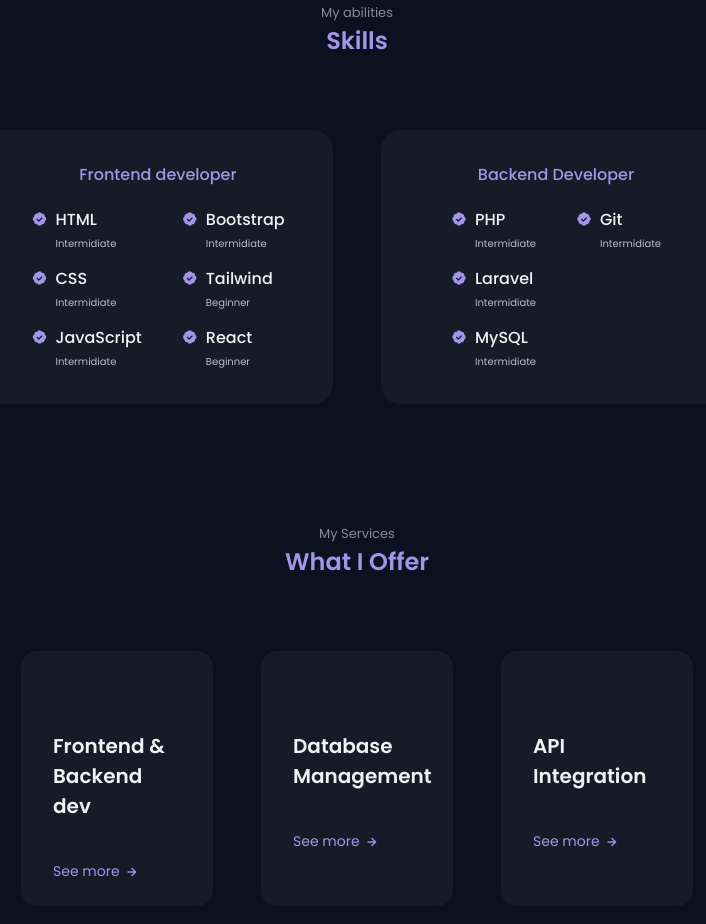
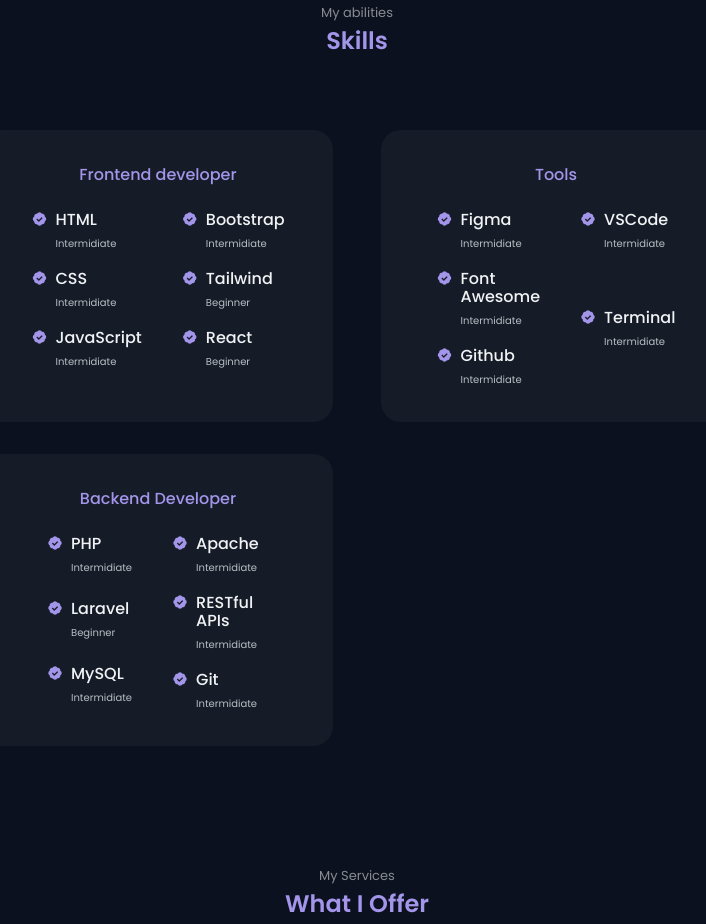
Before and after one commit to montaser-dev/Portfolio-Website, a plain HTML site: page index.html in a window 1280 px wide. Shown: the part 1586-2510 px from the top of the page, without its empty margins (283-989 px from the left). Drawn offline with nearby package versions, Linux system fonts and the light colour scheme.

Commit message:
Change Skills Section And Resume file

```diff
--- a/index.html
+++ b/index.html
@@ -82,7 +82,7 @@
                         </h3>
 
                         <div class="home__buttons">
-                            <a download="" href="assets/pdf/ABDALLAH EL MONTASER - CV.pdf" class="button button--ghost">
+                            <a download="" href="assets/pdf/Abdallah EL MONTASER - Resume.pdf" class="button button--ghost">
                                 Download CV
                             </a>
 
@@ -231,6 +231,73 @@
                     </div>
 
                     <div class="skills__content">
+                        <h3 class="skills__title">Tools</h3>
+
+                        <div class="skills__box">
+                            <div class="skills__group">
+                                <div class="skills__data">
+                                    <i class="bx bxs-badge-check"></i>
+
+                                    <div>
+                                        <h3 class="skills__name">Figma</h3>
+                                        <span class="skills__level">Intermidiate</span>
+                                    </div>
+                                </div>
+
+                                <div class="skills__data">
+                                    <i class="bx bxs-badge-check"></i>
+
+                                    <div>
+                                        <h3 class="skills__name">Font Awesome </h3>
+                                        <span class="skills__level">Intermidiate</span>
+                                    </div>
+                                </div>
+
+                                <div class="skills__data">
+                                    <i class="bx bxs-badge-check"></i>
+
+                                    <div>
+                                        <h3 class="skills__name">Github</h3>
+                                        <span class="skills__level">Intermidiate</span>
+                                    </div>
+                                </div>
+
+                            </div>
+
+                            <div class="skills__group">
+                                <div class="skills__data">
+                                    <i class="bx bxs-badge-check"></i>
+
+                                    <div>
+                                        <h3 class="skills__name">VSCode</h3>
+                                        <span class="skills__level">Intermidiate</span>
+                                    </div>
+                                </div>
+
+                                <div class="skills__data">
+                                    <i class="bx bxs-badge-check"></i>
+
+                                    <div>
+                                        <h3 class="skills__name">Terminal</h3>
+                                        <span class="skills__level">Intermidiate</span>
+                                    </div>
+                                </div>
+
+                                <!-- <div class="skills__data">
+                                    <i class="bx bxs-badge-check"></i>
+
+                                    <div>
+                                        <h3 class="skills__name">Git</h3>
+                                        <span class="skills__level">Intermidiate</span>
+                                    </div>
+                                </div> -->
+
+                            </div>
+
+                        </div>
+                    </div>
+
+                    <div class="skills__content">
                         <h3 class="skills__title">Backend Developer</h3>
 
                         <div class="skills__box">
@@ -249,7 +316,7 @@
 
                                     <div>
                                         <h3 class="skills__name">Laravel</h3>
-                                        <span class="skills__level">Intermidiate</span>
+                                        <span class="skills__level">Beginner</span>
                                     </div>
                                 </div>
 
@@ -265,23 +332,33 @@
                             </div>
 
                             <div class="skills__group">
-                                <!-- <div class="skills__data">
+                                <div class="skills__data">
                                     <i class="bx bxs-badge-check"></i>
 
                                     <div>
-                                        <h3 class="skills__name">SqlServer</h3>
+                                        <h3 class="skills__name">Apache</h3>
                                         <span class="skills__level">Intermidiate</span>
                                     </div>
-                                </div>-->
+                                </div>
 
                         <div class="skills__data">
                                     <i class="bx bxs-badge-check"></i>
 
                                     <div>
-                                        <h3 class="skills__name">Git</h3>
+                                        <h3 class="skills__name">RESTful APIs</h3>
                                         <span class="skills__level">Intermidiate</span>
                                     </div>
                                 </div>
+
+                        <div class="skills__data">
+                            <i class="bx bxs-badge-check"></i>
+
+                            <div>
+                                <h3 class="skills__name">Git</h3>
+                                <span class="skills__level">Intermidiate</span>
+                            </div>
+                        </div>
+
                             </div>
 
                         </div>
@@ -309,7 +386,7 @@
 
                                 <h3 class="services__modal-title"> Frontend and Backend Development </h3>
                                 <p class="services__modal-description">
-                                    As a full-stack web developer , I can make any website or app's interface user-friendly and appealing using HTML, CSS, Tailwind, JavaScript, React. Our full-stack developers handle functionality, optimization, and installation of CMS for clients digital platforms.
+                                    As a full-stack web developer , I can make any website or app's interface user-friendly and appealing using HTML, CSS, Bootstrap, JavaScript, jQuery and React. Handle functionality, optimization, and installation of CMS for clients digital platforms.
                                 </p>
 
                                 <!-- <ul class="services__modal-list">
@@ -421,7 +498,7 @@
 
                                 <h3 class="services__modal-title">  API Development <br> & <br> Integration Services </h3>
                                 <p class="services__modal-description">
-                                I provide complete Web API Development Services with owned to run applications quickly. Some core use cases include IoT devices, B2B Integrations, and SaaS platforms.
+                                I provide complete Web API Development Services with owned to run applications quickly.
                                 </p>
 
                                 <!-- <ul class="services__modal-list">
@@ -605,7 +682,7 @@
                             <h3 class="contact__card-title">Email</h3>
                             <span class="contact__card-data">elmontaserabdallah@gmail.com</span>
 
-                            <a href="mailto:montaserdev01@gmail.com" target="_blank" class="contact__button">
+                            <a href="mailto:elmontaserabdallah@gmail.com" target="_blank" class="contact__button">
                                 Write me <i class="bx bx-right-arrow-alt contact__button-icon"></i>
                             </a>
                         </div>
@@ -621,11 +698,11 @@
                         </div>
 
                         <div class="contact__card">
-                            <i class="bx bxl-messenger contact__card-icon"></i>
-                            <h3 class="contact__card-title">Messenger</h3>
+                            <i class="bx bxl-linkedin-square contact__card-icon"></i>
+                            <h3 class="contact__card-title">LinkedIn</h3>
                             <span class="contact__card-data">Abdallah EL Montaser</span>
 
-                            <a href="https://www.facebook.com/profile.php?id=100043860276605" target="_blank" class="contact__button">
+                            <a href="https://www.linkedin.com/in/montaserdev/" target="_blank" class="contact__button">
                                 Write me <i class="bx bx-right-arrow-alt contact__button-icon"></i>
                             </a>
                         </div>
@@ -688,12 +765,12 @@
                         <i class='bx bxl-linkedin'></i>
                     </a>
 
-                    <a href="https://www.facebook.com/profile.php?id=100043860276605" target="_blank" class="footer__social-link">
-                        <i class="bx bxl-facebook"></i>
+                    <a href="mailto:elmontaserabdallah@gmail.com" target="_blank" class="footer__social-link">
+                        <i class="bx bxl-gmail"></i>
                     </a>
 
                     <a href="https://www.instagram.com/el__montaser/" target="_blank" class="footer__social-link">
-                        <i class="bx bxl-instagram"></i>
+                        <i class="bx bxl-whatsapp"></i>
                     </a>
                 </ul>
 
```
Also changed, not shown: 2 other files.
